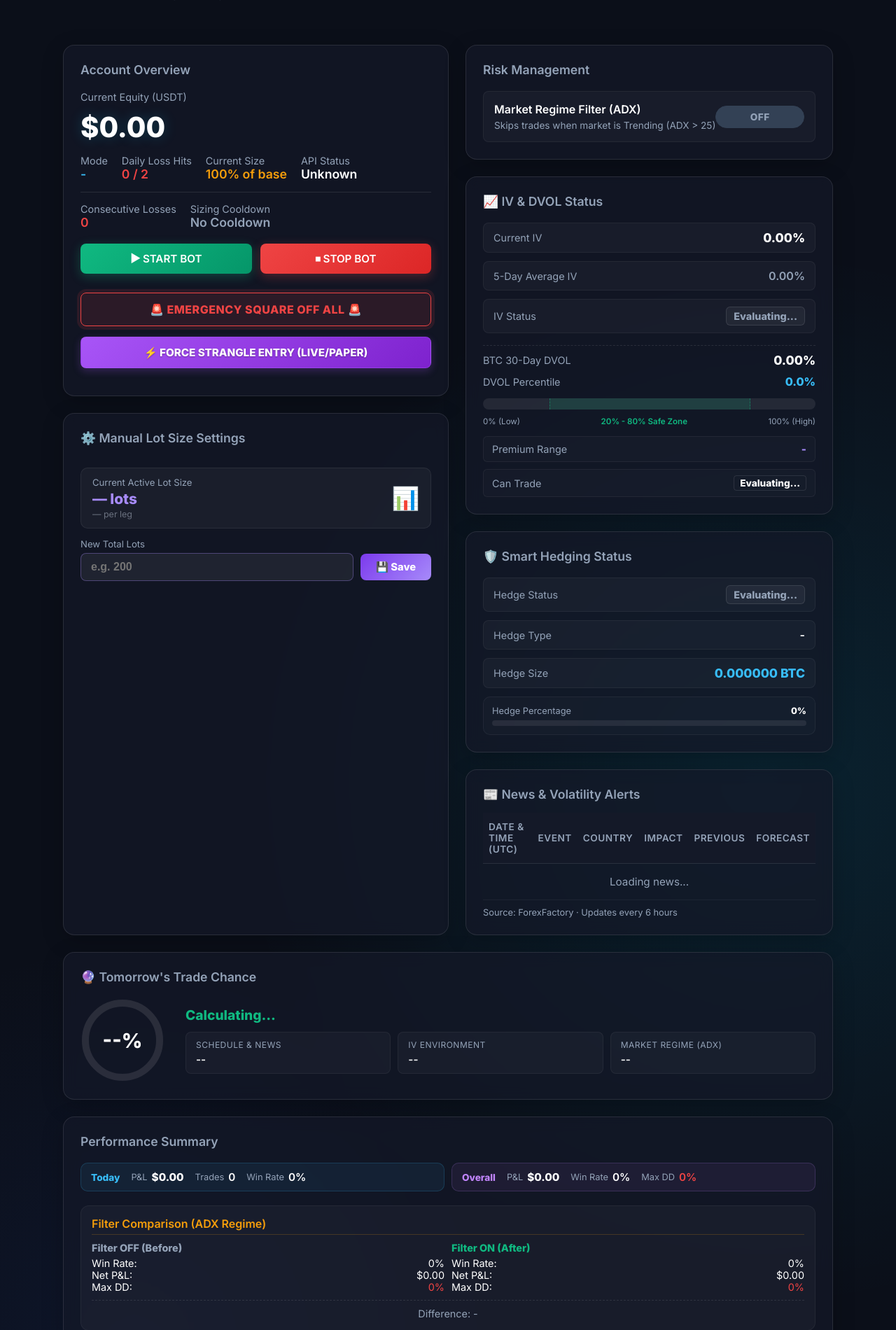
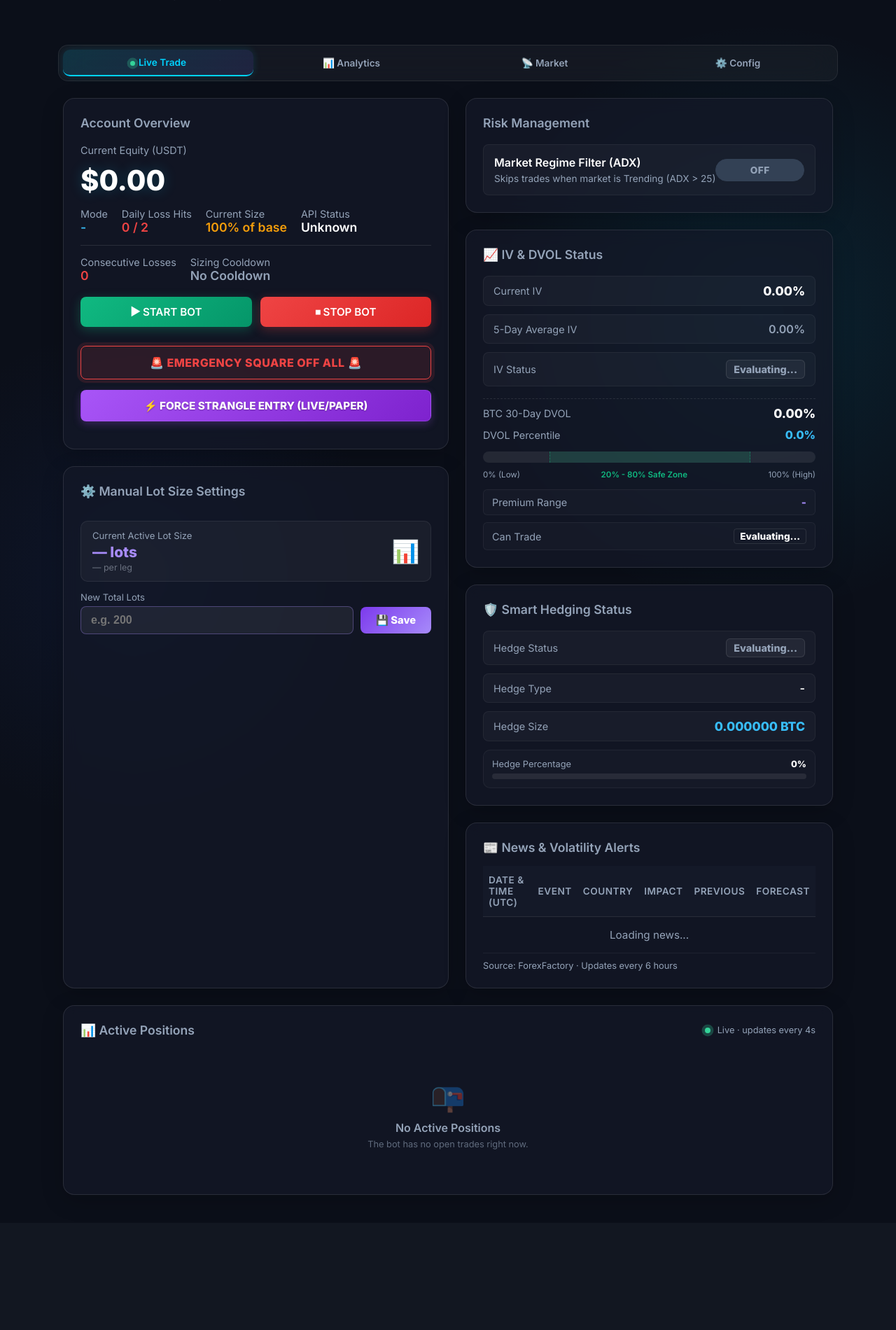
Before and after one commit to ankushrane2024/delta-bot, a Flask app: template templates/dashboard.html in a window 1280 px wide. Shown: the part 101-2001 px from the top of the page at 70% size. After the commit the page ends 1808 px from the top, so only its background shows below. Run offline with Flask 3, Linux system fonts and the light colour scheme; the template is opened without the code that fills it, so the values that code supplies are empty; some libraries are stand-ins or nearby versions.

Commit message:
Apply tabbed layout to actual template

```diff
--- a/templates/dashboard.html
+++ b/templates/dashboard.html
@@ -280,6 +280,70 @@
             0%, 100% { box-shadow: 0 0 0 0 rgba(52, 211, 153, 0); }
             50% { box-shadow: 0 0 0 5px rgba(52, 211, 153, 0.3); }
         }
+
+        @keyframes fadeIn {
+            from { opacity: 0; transform: translateY(6px); }
+            to   { opacity: 1; transform: translateY(0); }
+        }
+        /* ── Tab Navigation ─────────────────────────────── */
+        .tab-nav {
+            max-width: 1100px;
+            width: 100%;
+            display: flex;
+            gap: 4px;
+            background: rgba(255,255,255,0.04);
+            border: 1px solid rgba(255,255,255,0.08);
+            border-radius: 14px;
+            padding: 6px;
+            position: sticky;
+            top: 16px;
+            z-index: 100;
+            backdrop-filter: blur(20px);
+            -webkit-backdrop-filter: blur(20px);
+        }
+        .tab-btn {
+            flex: 1;
+            padding: 10px 16px;
+            border: none;
+            border-radius: 10px;
+            background: transparent;
+            color: var(--text-secondary);
+            font-family: 'Inter', sans-serif;
+            font-size: 0.85rem;
+            font-weight: 600;
+            cursor: pointer;
+            transition: all 0.25s ease;
+            white-space: nowrap;
+        }
+        .tab-btn:hover {
+            background: rgba(255,255,255,0.06);
+            color: #fff;
+        }
+        .tab-btn.active {
+            background: linear-gradient(135deg, rgba(0,212,255,0.15), rgba(99,102,241,0.15));
+            color: #00d4ff;
+            border-bottom: 2px solid #00d4ff;
+            box-shadow: 0 0 12px rgba(0,212,255,0.15);
+        }
+        .tab-pane {
+            display: none;
+            max-width: 1100px;
+            width: 100%;
+            flex-direction: column;
+            gap: 24px;
+            animation: fadeIn 0.25s ease;
+        }
+        .tab-pane.active { display: flex; }
+        .tab-live-dot {
+            display: inline-block;
+            width: 7px; height: 7px;
+            border-radius: 50%;
+            background: #34d399;
+            box-shadow: 0 0 6px #34d399;
+            animation: pulse-green 2s infinite;
+            margin-right: 5px;
+            vertical-align: middle;
+        }
     </style>
 </head>
 <body>
@@ -297,6 +361,16 @@
         <div id="status-badge" class="status-badge">🟢 CONNECTING...</div>
     </header>
 
+    <!-- Tab Navigation -->
+    <nav class="tab-nav">
+        <button class="tab-btn active" id="tab-btn-live"      onclick="switchTab('live')"><span class="tab-live-dot"></span>Live Trade</button>
+        <button class="tab-btn"        id="tab-btn-analytics"  onclick="switchTab('analytics')">&#128202; Analytics</button>
+        <button class="tab-btn"        id="tab-btn-market"     onclick="switchTab('market')">&#128225; Market</button>
+        <button class="tab-btn"        id="tab-btn-config"     onclick="switchTab('config')">&#9881;&#65039; Config</button>
+    </nav>
+
+    <!-- TAB 1: LIVE TRADE -->
+    <div class="tab-pane active" id="tab-live">
     <div class="container">
         <!-- Left Column (Stacked) -->
         <div style="display: flex; flex-direction: column; gap: 24px; height: 100%;">
@@ -582,6 +656,10 @@
             </div>
         </div>
     </div>
+    </div><!-- /tab-live -->
+
+    <!-- TAB 2: ANALYTICS -->
+    <div class="tab-pane" id="tab-analytics">
 
         <!-- Tomorrow's Trade Probability Panel -->
         <div class="panel full-width">
@@ -692,6 +770,15 @@
             </div>
         </div>
 
+    </div><!-- /tab-analytics -->
+
+    <!-- POSITIONS (pinned back in Live tab) -->
+    <div class="tab-pane" id="tab-live-positions" style="display:none;">
+    </div>
+
+    <!-- TAB 2b: Positions always visible under Live -->
+    <!-- We embed positions directly -->
+    <div id="positions-outer" style="max-width:1100px;width:100%;">
         <!-- Active Positions Panel -->
         <div class="panel full-width" id="positions-panel">
             <style>
@@ -751,7 +838,10 @@
                 </div>
             </div>
         </div>
-
+    </div><!-- /positions-outer -->
+
+    <!-- TAB 3: CONFIG -->
+    <div class="tab-pane" id="tab-config">
         <!-- Rule Compliance Panel -->
         <div class="panel full-width">
             <div style="display: flex; justify-content: space-between; align-items: center; margin-bottom: 20px;">
@@ -802,6 +892,10 @@
             </div>
         </div>
 
+    </div><!-- /tab-market -->
+
+    <!-- TAB 3b: CONFIG remainder -->
+    <div class="tab-pane" id="tab-config-b">
         <!-- Live Terminal Panel -->
         <div class="panel full-width">
             <h2>Live System Logs</h2>
@@ -2055,6 +2149,33 @@
 
         // Initialize backtester date fields
         initBacktestDates();
+
+        function switchTab(name) {
+            // Hide all panes
+            document.querySelectorAll('.tab-pane').forEach(p => { p.classList.remove('active'); });
+            // Update buttons
+            document.querySelectorAll('.tab-btn').forEach(b => { b.classList.remove('active'); });
+
+            if (name === 'live') {
+                document.getElementById('tab-live').classList.add('active');
+                document.getElementById('positions-outer').style.display = 'block';
+                document.getElementById('tab-btn-live').classList.add('active');
+            } else if (name === 'analytics') {
+                document.getElementById('tab-analytics').classList.add('active');
+                document.getElementById('positions-outer').style.display = 'none';
+                document.getElementById('tab-btn-analytics').classList.add('active');
+            } else if (name === 'market') {
+                document.getElementById('tab-market').classList.add('active');
+                document.getElementById('positions-outer').style.display = 'none';
+                document.getElementById('tab-btn-market').classList.add('active');
+            } else if (name === 'config') {
+                document.getElementById('tab-config').classList.add('active');
+                document.getElementById('tab-config-b').classList.add('active');
+                document.getElementById('positions-outer').style.display = 'none';
+                document.getElementById('tab-btn-config').classList.add('active');
+            }
+        }
     </script>
+    </div><!-- /tab-config-b -->
 </body>
 </html>
```
